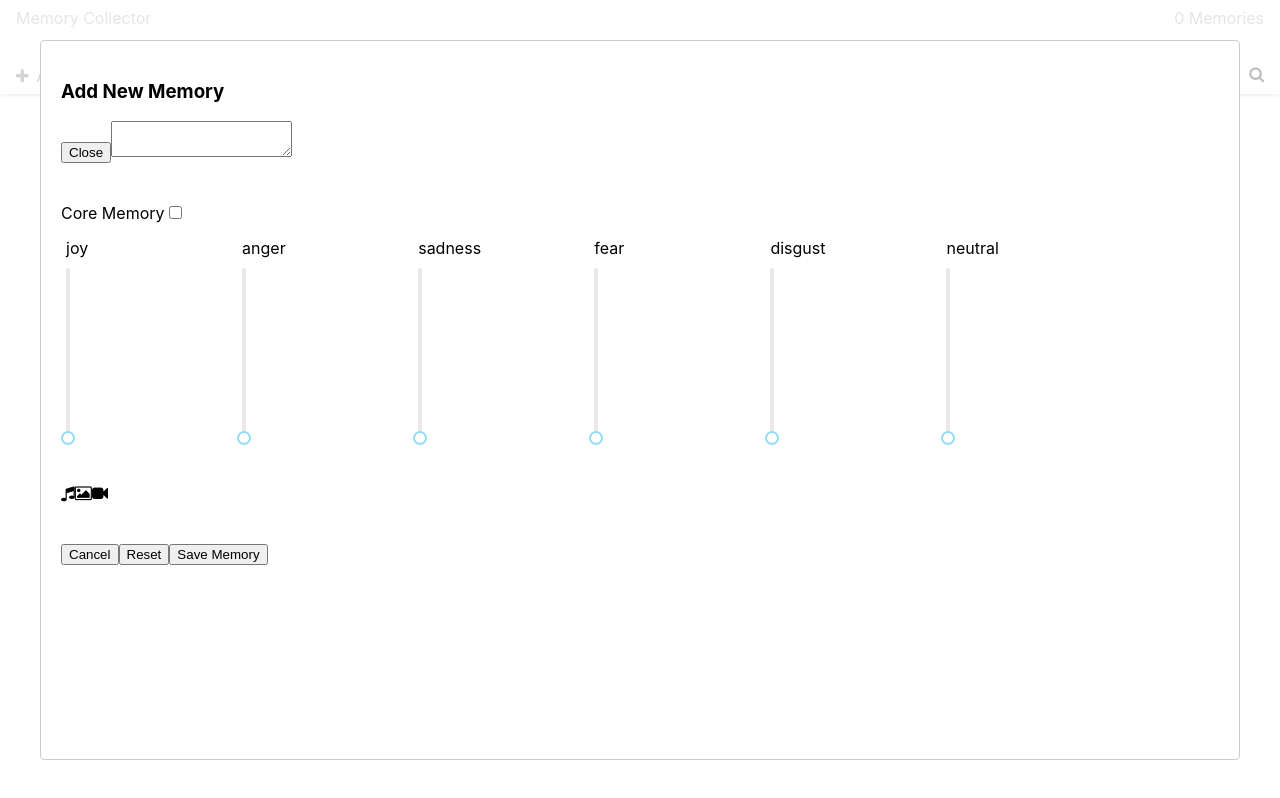
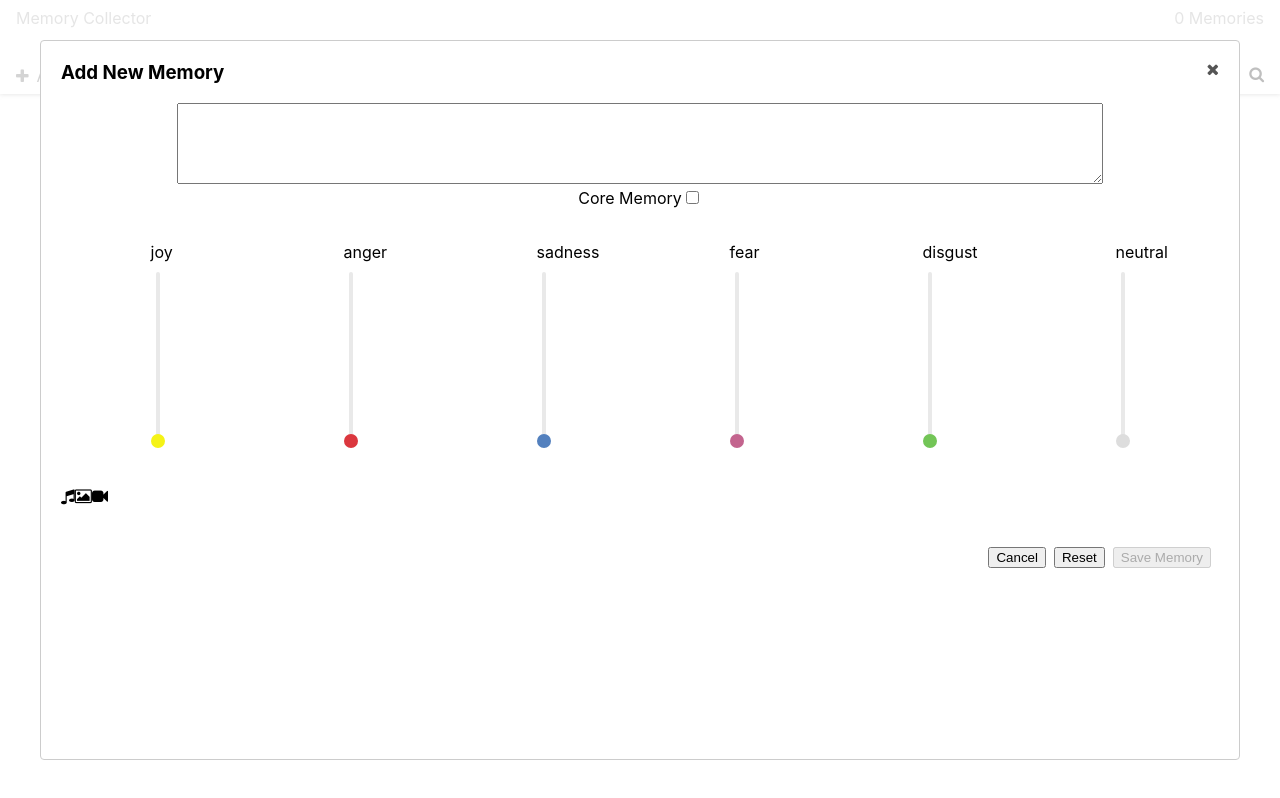
Before and after one commit to paul-uu/memories-pages, a React (Create React App) app in the folder v2/: page / in a window 1280 px wide. Both pictures are taken after a click on the element "Add Memory". Built offline with nearby package versions, Linux system fonts and the light colour scheme.

Commit message:
'add memory' modal styling

```diff
--- a/v2/src/components/MemoryModal.tsx
+++ b/v2/src/components/MemoryModal.tsx
@@ -1,5 +1,6 @@
 import React, { useState, useContext } from 'react';
 import ReactModal from 'react-modal';
+import styled from 'styled-components';
 import { IMemory } from '../constants/interfaces';
 import { emotions3, MONTHS, DAYS } from '../constants/constants';
 // import Tooltip from 'rc-tooltip';
@@ -12,11 +13,45 @@ interface Props {
   isOpen: boolean;
 }
 
+const StyledReactModal = styled(ReactModal)`
+  max-width: 800px;
+`;
+
+const Header = styled.header`
+  display: flex;
+  justify-content: space-between;
+  h3 {
+    margin-top: 0;
+  }
+  .fa {
+    cursor: pointer;
+    color: #555;
+    &:hover {
+      color: #333;
+    }
+  }
+`;
+const Textarea = styled.textarea`
+  width: 80%;
+  margin-left: 10%;
+`;
+const CoreMemory = styled.div`
+  text-align: center;
+  margin-bottom: 64px;
+`;
+const Buttons = styled.div`
+  text-align: right;
+  button {
+    margin-right: 8px;
+    cursor: pointer;
+  }
+`;
+
 ReactModal.setAppElement('#root');
 
 function MemoryModal(props: Props): React.ReactElement {
   const [memory, setMemory] = useState<any>(initEmptyMemory());
-  const [errors, setErorrs] = useState<string[]>([]); // eventually, define Error type { message: string, type: string? }
+  const [errors, setErrors] = useState<string[]>([]); // eventually, define Error type { message: string, type: string? }
   const memContext: any = useContext(MemoriesContext);
 
   function initEmptyMemory(): IMemory {
@@ -120,7 +155,7 @@ function MemoryModal(props: Props): React.ReactElement {
     const memoryToSave = Object.assign({}, memory);
     const newErrors = getMemoryErrors(memoryToSave);
     if (newErrors.length > 0) {
-      setErorrs(newErrors);
+      setErrors(newErrors);
     } else {
       memoryToSave.dateTime = new Date().getTime();
       memoryToSave.emotions = setEmotionPercentages(memoryToSave.emotions);
@@ -132,6 +167,10 @@ function MemoryModal(props: Props): React.ReactElement {
       resetForm();
       props.toggleAddModal(false);
     }
+  };
+
+  const isSaveDisabled = () => {
+    return getMemoryErrors(Object.assign({}, memory)).length > 0;
   };
 
   const getMemoryErrors = (memory: IMemory): string[] => {
@@ -162,18 +201,19 @@ function MemoryModal(props: Props): React.ReactElement {
       role="dialog"
       contentLabel="Add new memory modal"
     >
+      <Header>
         <h3>Add New Memory</h3>
-      <button onClick={props.toggleAddModal}>Close</button>
+        <i className="fa fa-times" onClick={props.toggleAddModal}></i>
+      </Header>
 
-      <textarea
+      <Textarea
         name="text"
+        rows={5}
         value={memory.text}
         onChange={handleInputChange}
-      ></textarea>
-      <br />
-      <br />
-      <br />
+      ></Textarea>
 
+      <CoreMemory>
         <label>Core Memory</label>
         <input
           name="isCoreMemory"
@@ -181,6 +221,7 @@ function MemoryModal(props: Props): React.ReactElement {
           checked={memory.isCoreMemory}
           onChange={handleInputChange}
         />
+      </CoreMemory>
 
       <Sliders onSliderChange={handleSliderChange} memory={memory} />
 
@@ -195,11 +236,13 @@ function MemoryModal(props: Props): React.ReactElement {
         errors.map((error, i) => <div key={i}>{error}</div>)}
       <br />
 
-      <div>
+      <Buttons>
         <button onClick={handleCancel}>Cancel</button>
         <button onClick={resetForm}>Reset</button>
-        <button onClick={handleSave}>Save Memory</button>
-      </div>
+        <button onClick={handleSave} disabled={isSaveDisabled()}>
+          Save Memory
+        </button>
+      </Buttons>
     </ReactModal>
   );
 }
--- a/v2/src/components/Sliders.tsx
+++ b/v2/src/components/Sliders.tsx
@@ -13,23 +13,16 @@ interface Props {
 const StyledSliderContainer = styled.div`
   height: 25%;
   margin: 45px 0;
+  display: flex;
+  justify-content: space-around;
 `;
 
 const StyledSlider = styled(createSliderWithTooltip(Slider))`
-  display: inline-block;
-  margin: 0 7%;
-
-  :first-child {
-    margin-left: 0;
-  }
-  :last-child {
-    margin-right: 0;
-  }
-
   position: relative;
   > span {
     position: absolute;
     top: -30px;
+    left: 0;
   }
 `;
 
@@ -51,6 +44,13 @@ function Sliders(props: Props): React.ReactElement {
               max={10}
               step={1}
               vertical={true}
+              handleStyle={{
+                backgroundColor: emotions3[emotion].color,
+                border: `2px solid ${emotions3[emotion].color}`,
+              }}
+              trackStyle={{
+                backgroundColor: emotions3[emotion].color,
+              }}
             >
               <span>{emotion}</span>
             </StyledSlider>
```
Lines whose indentation alone changed are shown as unchanged.
